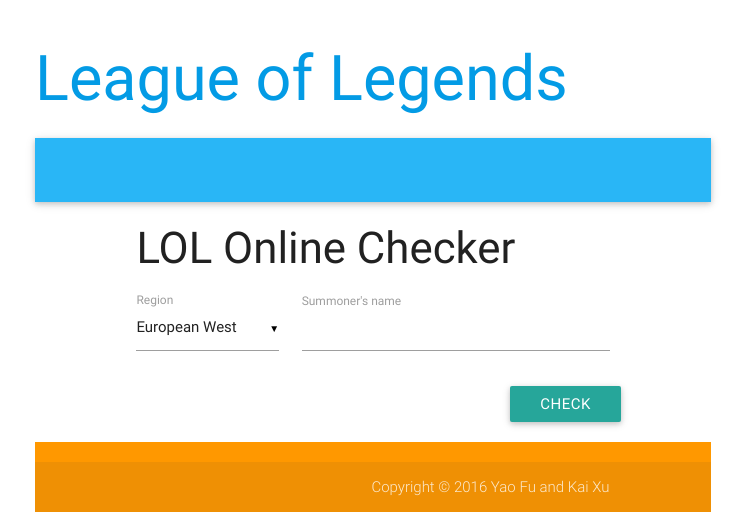
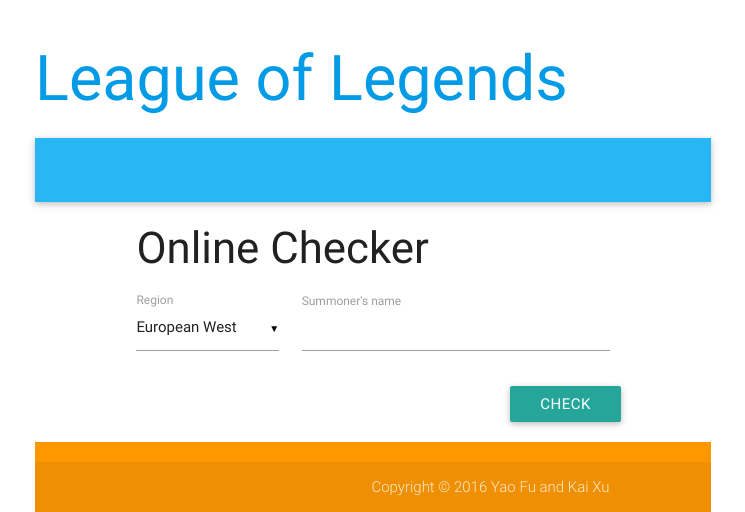
Before and after one commit to xukai92/lol, a Flask app: page /check_online in a window 1280 px wide. Shown: the top 512 px of the page, without its empty margins (267-1012 px from the left). Run offline with Flask 2, Linux system fonts and the light colour scheme; some libraries are stand-ins or nearby versions.

Commit message:
rename online checker

```diff
--- a/templates/check_online.html
+++ b/templates/check_online.html
@@ -2,7 +2,7 @@
 
 {% block container %}
 
-<h3>LOL Online Checker</h3>
+<h3>Online Checker</h3>
 
 {% include 'message.html' %}
 {% include 'error.html' %}
--- a/templates/index.html
+++ b/templates/index.html
@@ -12,7 +12,7 @@
     <div class="collapsible-body"><p>Look up your favourite player's masteries.<a class="right btn-floating btn waves-effect waves-light red" href="/search_mastery"><i class="material-icons">play_arrow</i></a></p></div>
   </li>
   <li>
-    <div class="collapsible-header"><i class="material-icons">settings_input_antenna</i>Check Online</div>
+    <div class="collapsible-header"><i class="material-icons">settings_input_antenna</i>Online Checker</div>
     <div class="collapsible-body"><p>Check if your friends are online.<a class="right btn-floating btn waves-effect waves-light red" href="/check_online"><i class="material-icons">play_arrow</i></a></p></div>
   </li>
 </ul>
```
